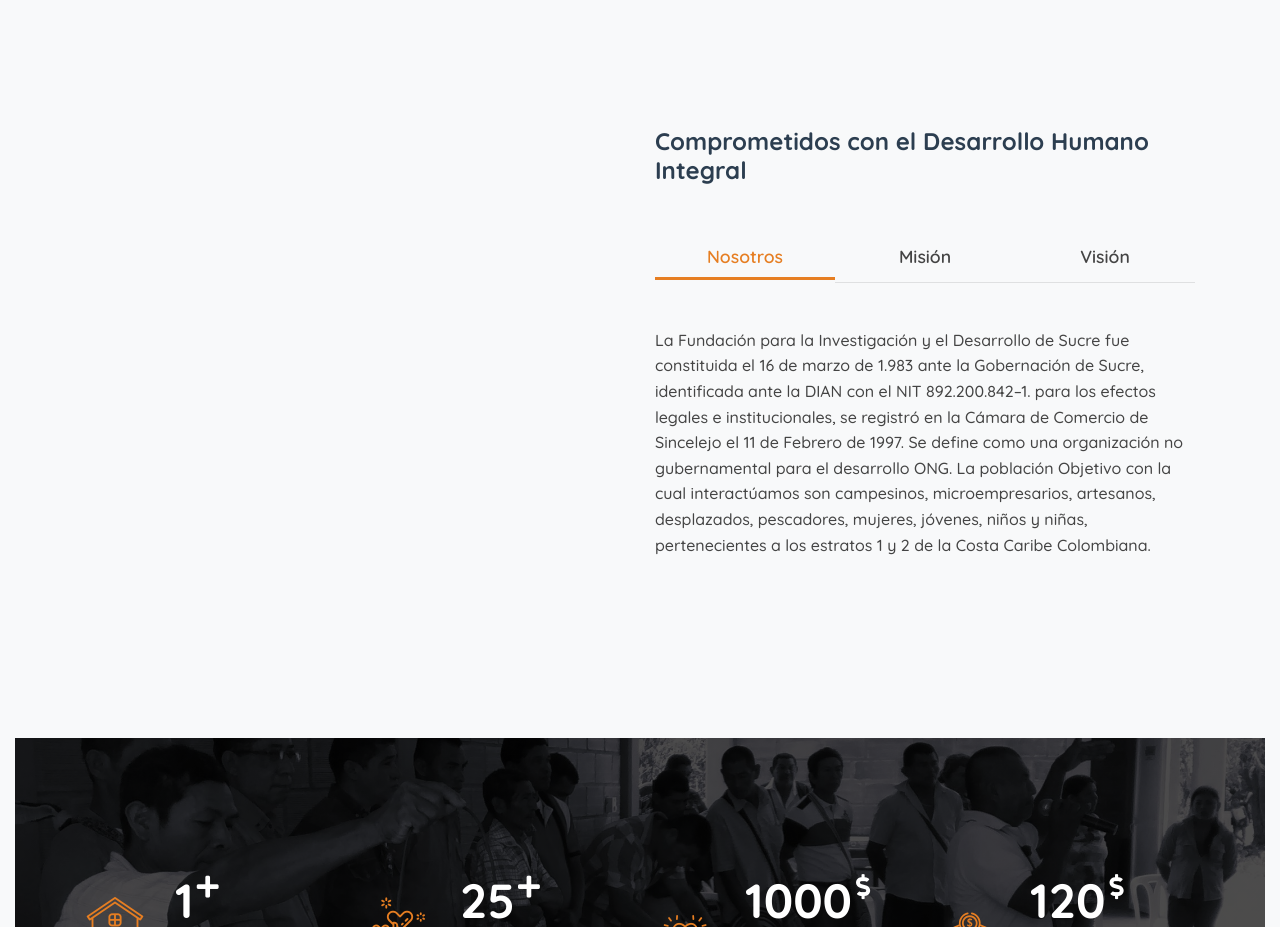
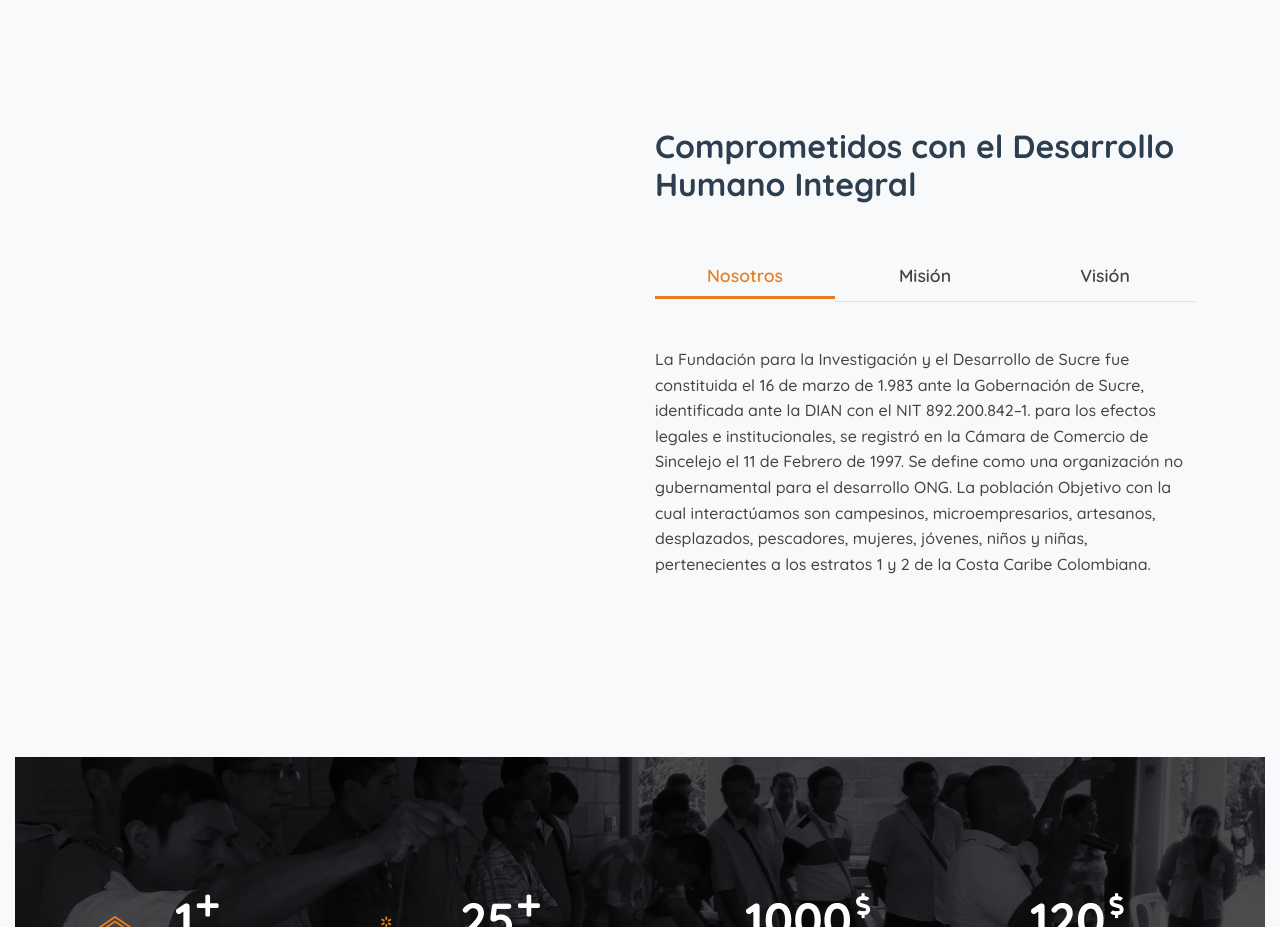
Before and after one commit to Helder8a/fundafides, a plain HTML site: page index.html in a window 1280 px wide. Shown: the part 800-1727 px from the top of the page. Drawn offline with nearby package versions, Linux system fonts and the light colour scheme; a web font is replaced by a local one.

Commit message:
Add files via upload

```diff
--- a/index.html
+++ b/index.html
@@ -218,7 +218,7 @@
                 </div>
                 <div class="col-lg-6">
                     <div class="section-header">
-                        <h4>Comprometidos con el Desarrollo Humano Integral</h2>
+                        <h3>Comprometidos con el Desarrollo Humano Integral</h3>
                     </div>
                     <div class="about-tab">
                         <ul class="nav nav-pills nav-justified">
```
